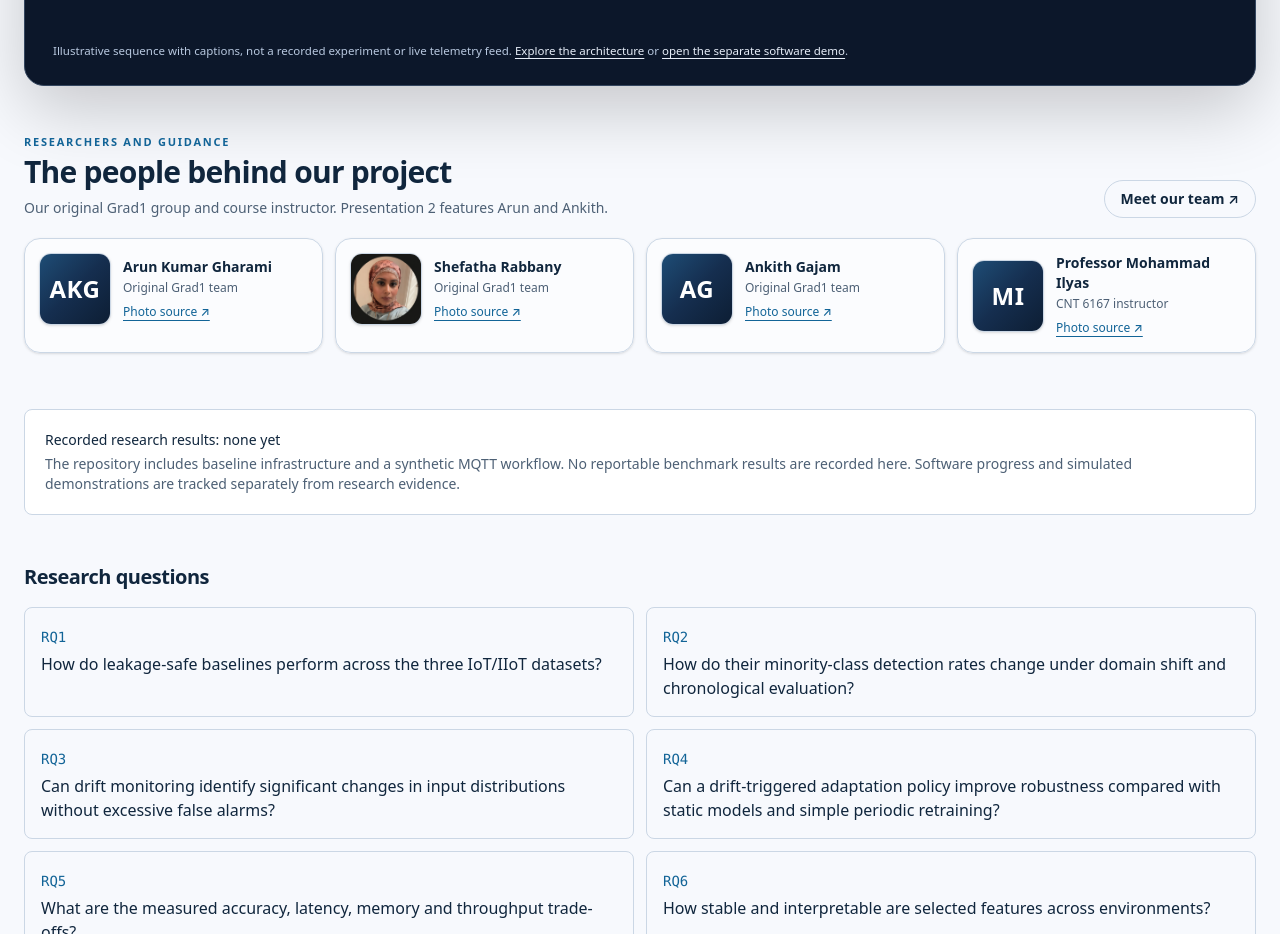
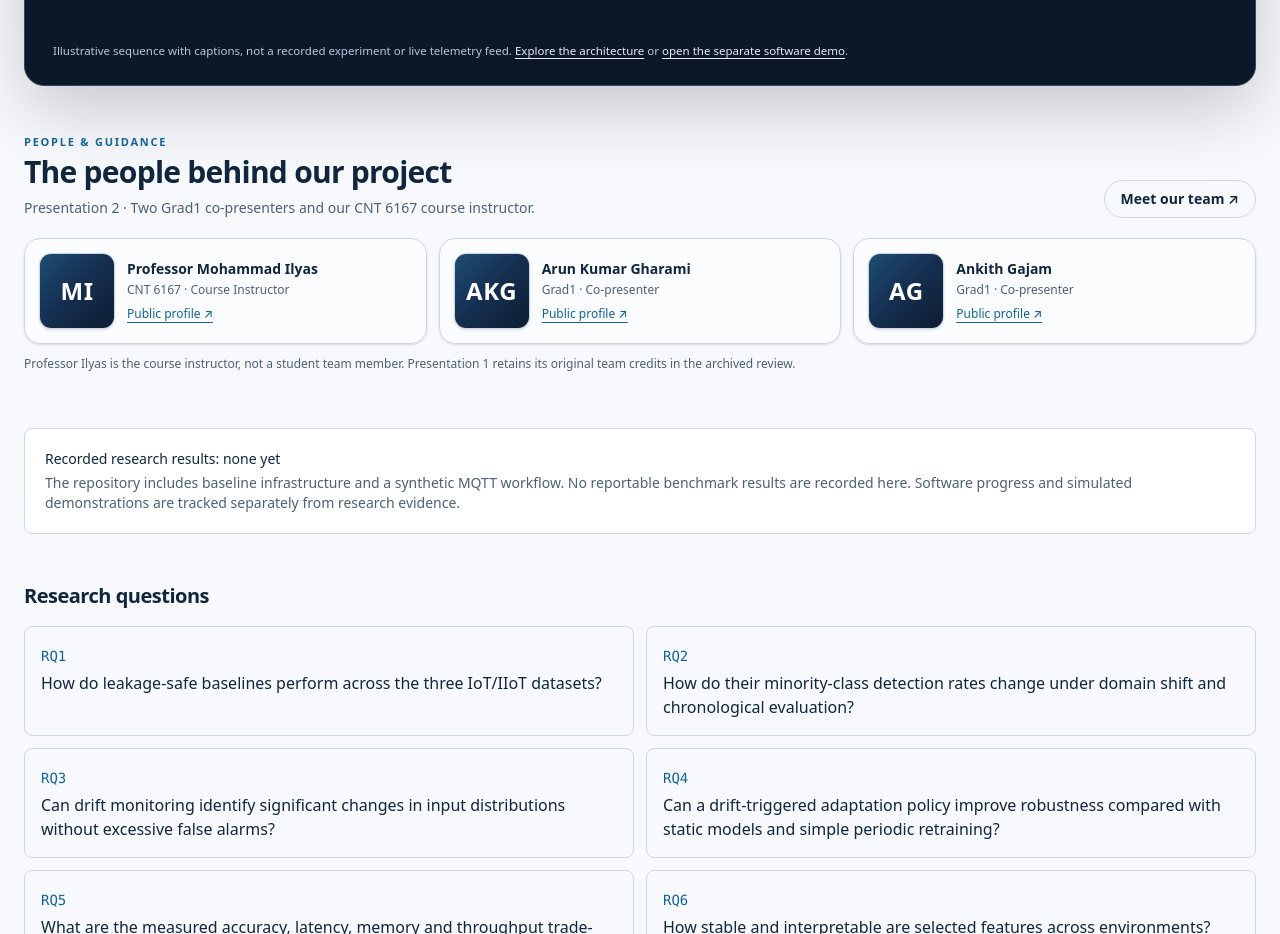
Before and after one commit to Arungharami/DriftGuard-IoT, a Next.js app in the folder apps/research-portal/: page / in a window 1280 px wide. Shown: the part 1860-2794 px from the top of the page. Built offline with nearby package versions, Linux system fonts and the light colour scheme.

Commit message:
style(home): three compact verified original-photo cards in requested order

```diff
--- a/apps/research-portal/src/components/TeamPortraits.tsx
+++ b/apps/research-portal/src/components/TeamPortraits.tsx
@@ -1,41 +1,41 @@
 import Link from "next/link";
-import { TEAM } from "@/content/site";
 import { PORTRAITS } from "@/content/portraits";
 import { PersonPortrait } from "./PersonPortrait";
 
+const people = [
+  {name: "Professor Mohammad Ilyas", role: "CNT 6167 · Course Instructor", url: "https://www.fau.edu/engineering/directory/faculty/ilyas/"},
+  {name: "Arun Kumar Gharami", role: "Grad1 · Co-presenter", url: "https://huggingface.co/arun-gharami"},
+  {name: "Ankith Gajam", role: "Grad1 · Co-presenter", url: "https://www.linkedin.com/in/ankithgajam/"},
+];
+
 export function TeamPortraits() {
-  const people = [
-    ...TEAM.map((person) => ({ name: person.name, role: "Original Grad1 team" })),
-    { name: "Professor Mohammad Ilyas", role: "CNT 6167 instructor" },
-  ];
   return (
     <section className="mb-14 scroll-mt-24" aria-labelledby="people-title">
       <div className="mb-5 flex flex-wrap items-end justify-between gap-3">
         <div>
-          <p className="text-[11px] font-bold uppercase tracking-[.16em] text-accent">Researchers and guidance</p>
+          <p className="text-[11px] font-bold uppercase tracking-[.16em] text-accent">People & guidance</p>
           <h2 id="people-title" className="mt-1 text-2xl font-bold tracking-tight sm:text-3xl">The people behind our project</h2>
-          <p className="mt-2 text-sm text-ink-muted">Our original Grad1 group and course instructor. Presentation 2 features Arun and Ankith.</p>
+          <p className="mt-2 text-sm text-ink-muted">Presentation 2 · Two Grad1 co-presenters and our CNT 6167 course instructor.</p>
         </div>
         <Link href="/team" className="rounded-full border border-line px-4 py-2 text-sm font-semibold transition hover:border-accent hover:text-accent">Meet our team ↗</Link>
       </div>
-      <ul className="grid gap-3 sm:grid-cols-2 xl:grid-cols-4">
+      <ul className="grid gap-3 sm:grid-cols-3">
         {people.map((person) => (
-          <li key={person.name} className="min-w-0 rounded-2xl border border-line bg-surface-muted/60 p-3.5 shadow-sm transition hover:-translate-y-0.5 hover:border-accent/50 hover:shadow-md">
+          <li key={person.name} className="rounded-2xl border border-line bg-surface-muted/60 p-3.5 shadow-sm transition hover:-translate-y-0.5 hover:border-accent/50 hover:shadow-md">
             <div className="flex items-center gap-3">
-              <div className="w-16 shrink-0 [&>div]:mb-0 [&>div]:rounded-xl sm:w-[72px]">
+              <div className="w-[76px] shrink-0 [&>div]:mb-0 [&>div]:rounded-xl">
                 <PersonPortrait name={person.name} src={PORTRAITS[person.name]?.src} />
               </div>
               <div className="min-w-0">
                 <h3 className="text-sm font-semibold leading-snug">{person.name}</h3>
                 <p className="mt-1 text-xs text-ink-muted">{person.role}</p>
-                {PORTRAITS[person.name] ? (
-                  <a href={PORTRAITS[person.name]!.source} target="_blank" rel="noopener noreferrer" className="mt-2 inline-block text-xs font-medium text-accent underline underline-offset-4">Photo source ↗</a>
-                ) : <span className="mt-2 inline-block text-xs text-ink-muted">Photo pending</span>}
+                <a href={person.url} target="_blank" rel="noopener noreferrer" className="mt-2 inline-block text-xs font-medium text-accent underline underline-offset-4">Public profile ↗</a>
               </div>
             </div>
           </li>
         ))}
       </ul>
+      <p className="mt-3 text-xs text-ink-muted">Professor Ilyas is the course instructor, not a student team member. Presentation 1 retains its original team credits in the archived review.</p>
     </section>
   );
 }
```
